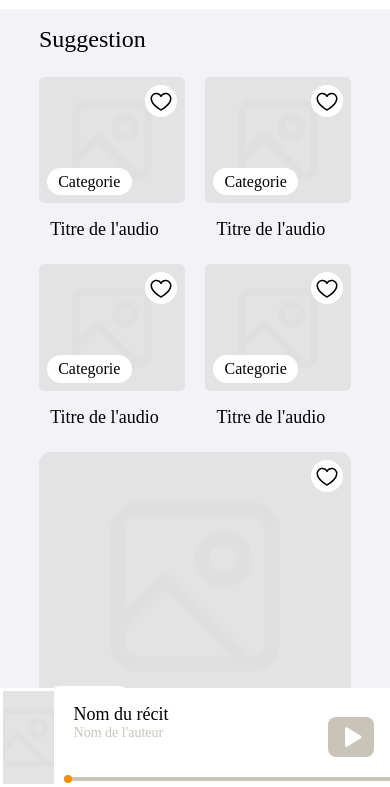
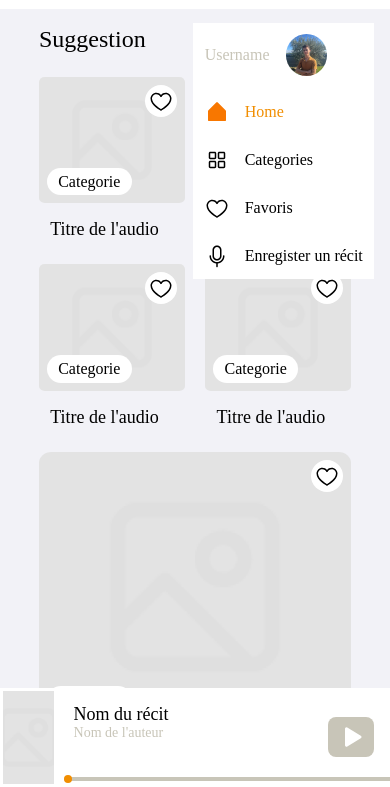
Before and after one commit to EthanPaleyron/audio-app, a website built with Vite: page index.html in a window 390 px wide. Both pictures are taken after a click on the button "MENU". Shown: the part 57-844 px from the top of the page. Built offline with nearby package versions, Linux system fonts and the light colour scheme; files whose address does not match are found by name.

Commit message:
finish menu burger

```diff
--- a/index.html
+++ b/index.html
@@ -28,6 +28,17 @@
       </ul>
     </nav>
   </aside>
+
+  <ul class="list-link-mobile">
+    <div>
+      <p>Username</p>
+      <img src="public/pp.jpg" alt="Photo de profile" class="pp">
+    </div>
+    <nav-list href="/" selected icon="public/icons/house-fill.svg">Home</nav-list>
+    <nav-list href="/categories" icon="public/icons/squares.svg">Categories</nav-list>
+    <nav-list href="/favorits" icon="public/icons/heart.svg">Favoris</nav-list>
+    <nav-list href="/enregistement" icon="public/icons/microphone.svg">Enregister un récit</nav-list>
+  </ul>
 
   <main>
     <div class="main-content">
@@ -235,6 +246,7 @@
 
   <script type="module" src="/src/js/app.js"></script>
   <script type="module" src="/js/audio-player.js"></script>
+  <script type="module" src="/js/burger-menu.js"></script>
 </body>
 
 </html>
--- /dev/null
+++ b/js/burger-menu.js
@@ -0,0 +1,12 @@
+const listLinkMobile = document.querySelector(".list-link-mobile");
+let isClose = true;
+
+document.querySelector("#btnMenu").addEventListener("click", () => {
+  if (isClose) {
+    listLinkMobile.style.display = "flex";
+    isClose = false;
+  } else {
+    listLinkMobile.style.display = "none";
+    isClose = true;
+  }
+});
--- a/src/scss/base/_base.scss
+++ b/src/scss/base/_base.scss
@@ -42,7 +42,7 @@ textarea {
   border: none;
 }
 
-@media screen and (max-width: 912px) {
+@media screen and (max-width: 1124px) {
   main {
     margin-left: 0;
     width: 100%;
--- a/src/scss/pages/_homepage.scss
+++ b/src/scss/pages/_homepage.scss
@@ -1,4 +1,8 @@
 @use "../abstracts/" as *;
+
+.list-link-mobile {
+  display: none;
+}
 
 main {
   .main-content {
@@ -119,18 +123,35 @@ main {
     }
   }
   .buttons-list {
-    display: flex;
-    justify-content: space-between;
-    li {
-      a img,
-      button img {
-        filter: $filter-w;
-      }
-    }
+    display: none;
   }
 }
 
 @media screen and (max-width: 1124px) {
+  .list-link-mobile {
+    z-index: 1;
+    position: fixed;
+    top: 5rem;
+    right: 1rem;
+    background-color: $w;
+    padding: 0.7rem;
+    flex-direction: column;
+    gap: 1.5rem;
+    div {
+      display: flex;
+      align-items: center;
+      gap: 1rem;
+      p {
+        color: $g;
+      }
+      .pp {
+        width: 2.6rem;
+        height: 2.6rem;
+        border-radius: 50%;
+      }
+    }
+  }
+
   nav {
     display: none !important;
   }
@@ -188,4 +209,15 @@ main {
       }
     }
   }
+
+  .buttons-list {
+    display: flex !important;
+    justify-content: space-between;
+    li {
+      a img,
+      button img {
+        filter: $filter-w;
+      }
+    }
+  }
 }
--- a/src/scss/utilities/_aside-left.scss
+++ b/src/scss/utilities/_aside-left.scss
@@ -1,6 +1,7 @@
 @use "../abstracts" as *;
 
 .aside-left {
+  z-index: 1;
   position: fixed;
   width: 20%;
   background-color: $w;
@@ -25,7 +26,7 @@
   }
 }
 
-@media screen and (max-width: 912px) {
+@media screen and (max-width: 1124px) {
   .aside-left {
     display: flex;
     justify-content: space-between;
--- a/src/scss/utilities/_main-player.scss
+++ b/src/scss/utilities/_main-player.scss
@@ -51,7 +51,7 @@
   }
 }
 
-@media screen and (max-width: 912px) {
+@media screen and (max-width: 1124px) {
   .main-player {
     width: 100%;
     &__image {
```
